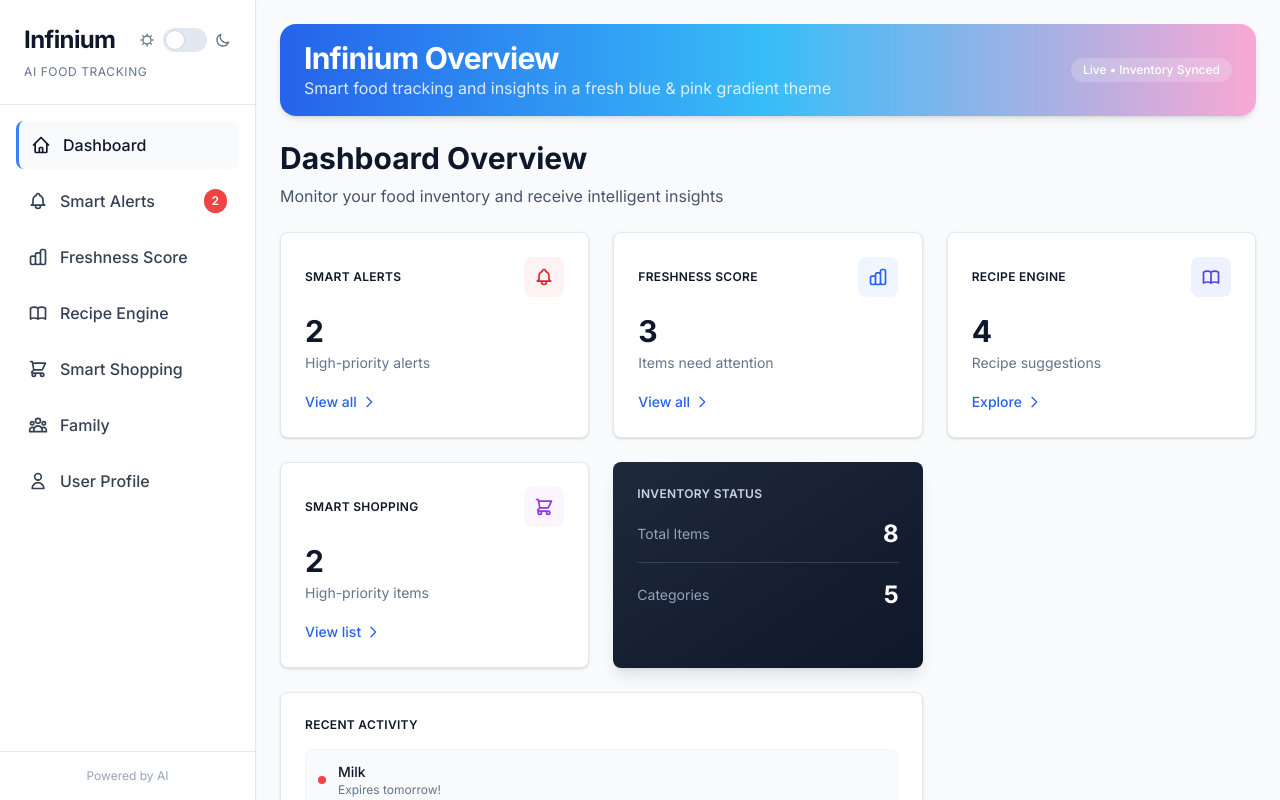
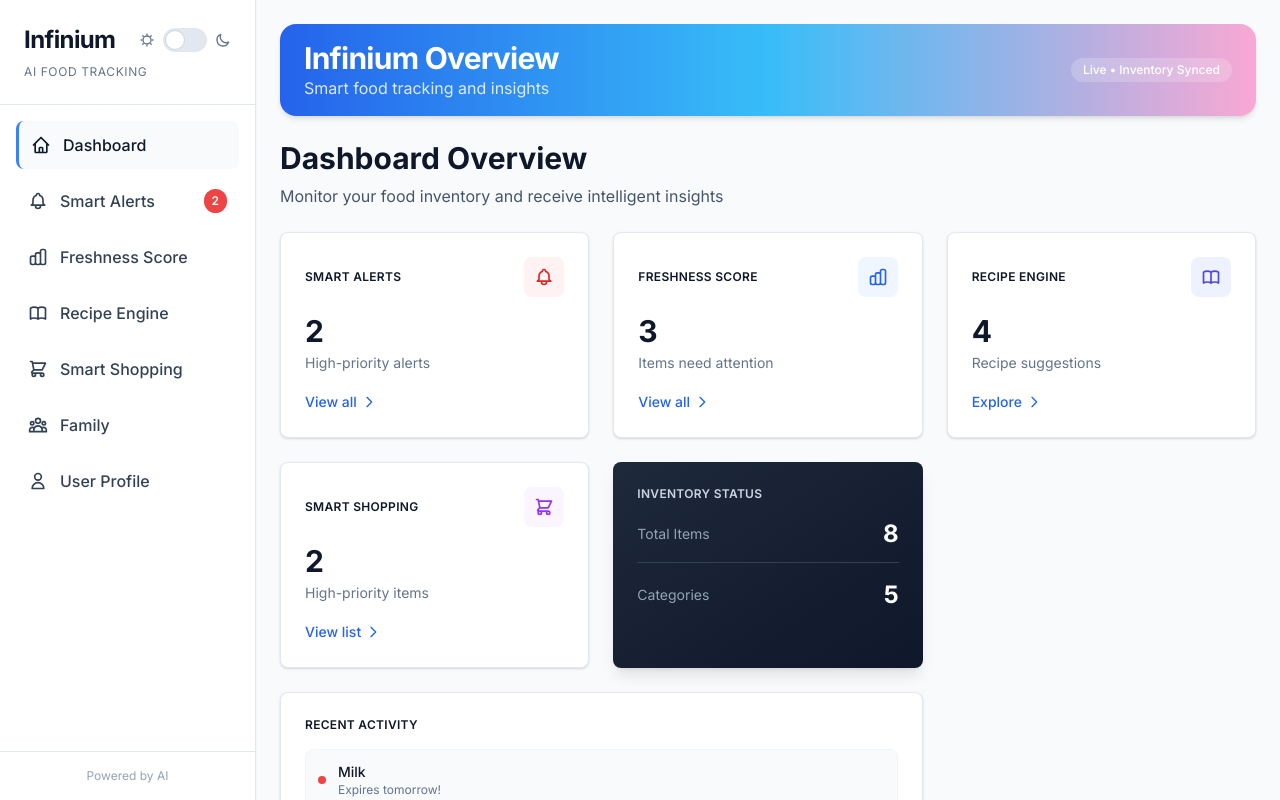
Before and after one commit to NavleshGit1/Infinium, a plain HTML site: page index.html in a window 1280 px wide. Drawn offline with nearby package versions, Linux system fonts and the light colour scheme.

Commit message:
Update index.html

```diff
--- a/index.html
+++ b/index.html
@@ -246,7 +246,7 @@
                     <div>
                         <h1 class="text-2xl md:text-3xl font-bold tracking-tight">Infinium Overview</h1>
                         <p class="text-sm md:text-base text-blue-50/90">
-                            Smart food tracking and insights in a fresh blue & pink gradient theme
+                            Smart food tracking and insights
                         </p>
                     </div>
                     <div class="flex items-center gap-3">
```
